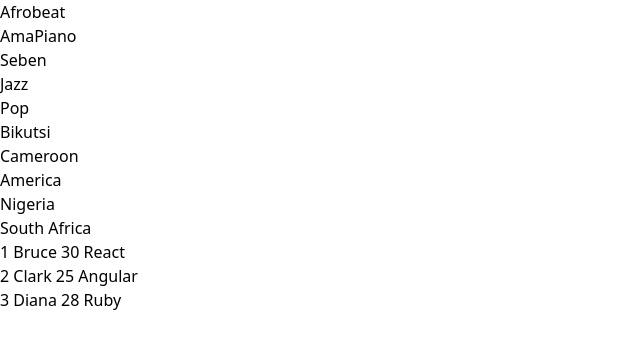
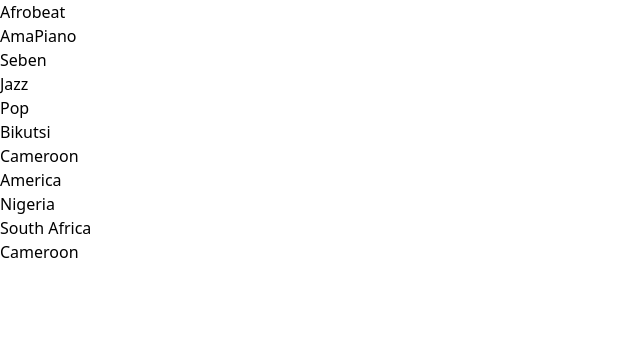
Before and after one commit to YannKamche/Learning-React, a React (Vite) app in the folder hello-world/: page / in a window 1280 px wide. Shown: the top 348 px of the page, without its empty margins (0-640 px from the left). Built offline with nearby package versions, Linux system fonts and the light colour scheme.

Commit message:
Index as key

```diff
--- a/hello-world/src/components/NameList.jsx
+++ b/hello-world/src/components/NameList.jsx
@@ -3,7 +3,7 @@
 
 const NameList = () => {
 
-    const countries = ["Cameroon", "America", "Nigeria", "South Africa"];
+    const countries = ["Cameroon", "America", "Nigeria", "South Africa", "Cameroon"];
     const musicGenres = ["Afrobeat", "AmaPiano", "Seben", "Jazz", "Pop", "Bikutsi"]
 
     const persons = [
@@ -32,16 +32,16 @@
         <div key={music} className='bg-black text-white p-3 rounded-md shadow-xl'>{music}</div>
       ))}
       {
-        countries.map(country => (
-            <div key={country} className='bg-black text-white p-3 rounded-md shadow-xl'>{country}</div>
+        countries.map((country, index) => (
+            <div key={index} className='bg-black text-white p-3 rounded-md shadow-xl'>{country}</div>
         ))
       }
-      {
+      {/* {
         persons.map(person => (
         <div className='bg-black text-white p-3 rounded-md shadow-2xl'>
             <Person key={person.id} person={person}/>
         </div>))
-      }
+      } */}
     </div>
   )
 }
```
